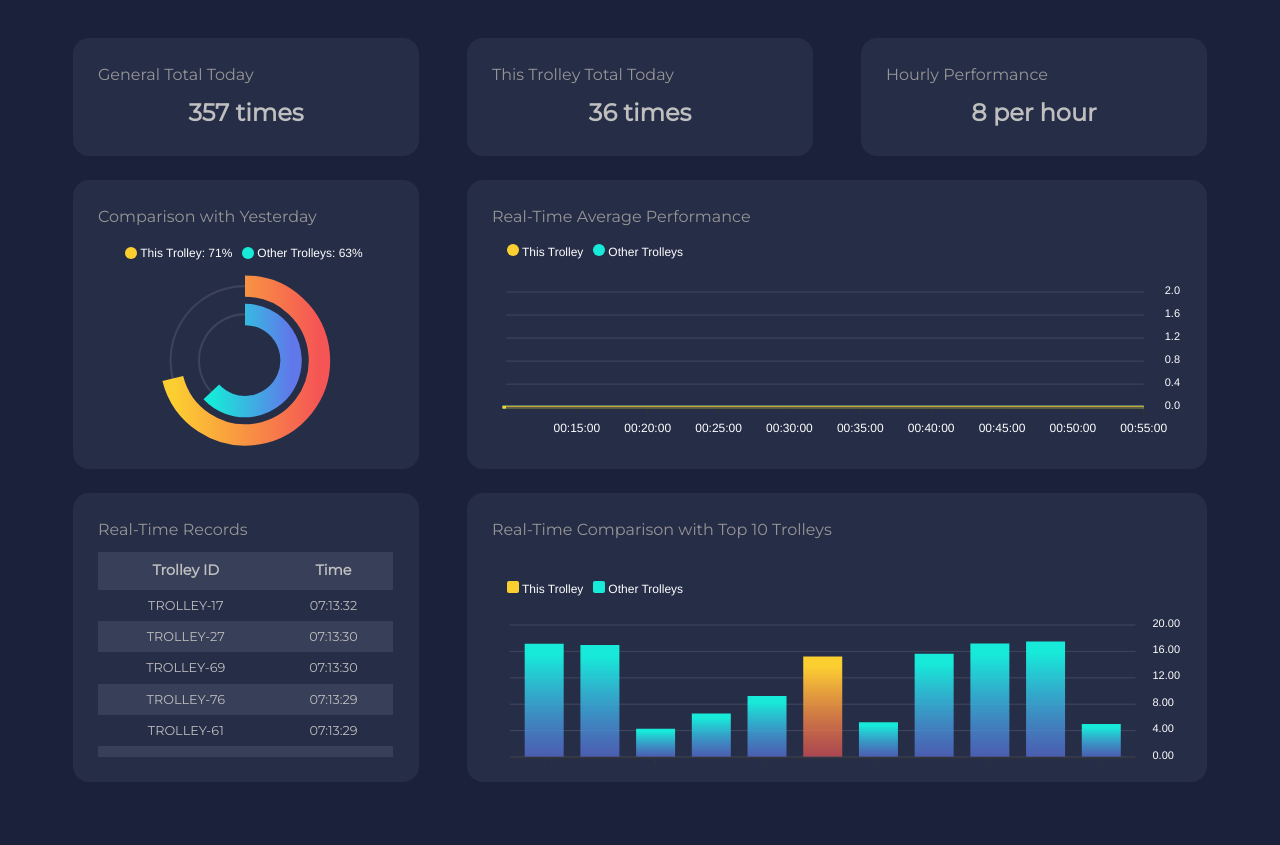
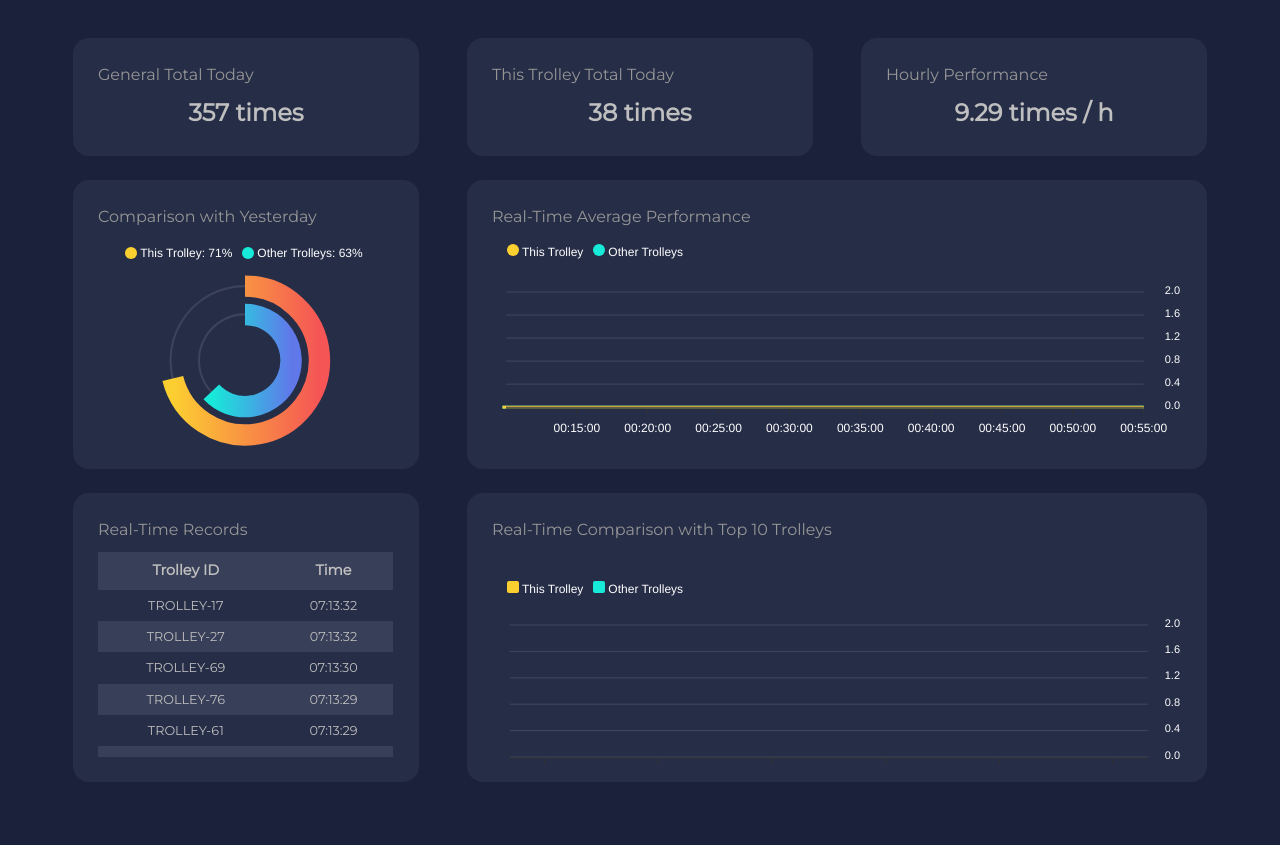
Before and after one commit to junjie-chan/Handwashing-Monitor-Dashboard, a CodeIgniter 4 app: the page made by app/Views/dashboard.php in a window 1280 px wide. Run offline with PHP 8.4 and a stand-in for CodeIgniter, Linux system fonts and the light colour scheme; the template is opened without the code that fills it, so the values that code supplies are empty; some libraries are stand-ins or nearby versions.

Commit message:
LAZYCC-67 Generate testing data and update the labels of current trolley.

```diff
--- a/app/Views/dashboard.php
+++ b/app/Views/dashboard.php
@@ -65,14 +65,14 @@
                         <div class="col-md-4 p-4 style_box">
                             <div class="box">
                                 <p class="titles">This Trolley Total Today</p>
-                                <p>36 times</p>
+                                <p><span>36</span> times</p>
                             </div>
                         </div>
 
                         <div class="col-md-4 p-4 style_box">
                             <div class="box">
                                 <p class="titles">Hourly Performance</p>
-                                <p>8 per hour</p>
+                                <p><span>8</span> times / h</p>
                             </div>
                         </div>
                     </div>
--- a/public/javascript/dashboard.js
+++ b/public/javascript/dashboard.js
@@ -258,11 +258,11 @@ var column_options = {
   series: [
     {
       name: "This Trolley",
-      data: generate_this_trolley(),
+      data: Array(11).fill(0),
     },
     {
       name: "Other Trolleys",
-      data: generate_other_trolleys(),
+      data: Array(11).fill(0),
     },
   ],
   fill: {
@@ -376,3 +376,23 @@ var table_container = document.querySelector("#table_container");
 var style = window.getComputedStyle(container);
 var height = style.getPropertyValue("height");
 table_container.style.height = height;
+
+// Update label data of current trolley
+function generate_this_trolley_data_in_random_time() {
+  const random_interval = parseInt(generate_random_number(1, 2, 5)) * 1000;
+  setTimeout(function () {
+    // Update this trolley total
+    var label = document.querySelector(
+      "#labels_container .style_box:nth-of-type(2) span"
+    );
+    label.textContent = parseInt(label.textContent) + 1;
+    // Update this trolley total
+    var label = document.querySelector(
+      "#labels_container .style_box:last-of-type span"
+    );
+    var num = generate_random_number(1, 5, 12)[0];
+    label.textContent = parseFloat(num).toFixed(2);
+    generate_this_trolley_data_in_random_time();
+  }, random_interval);
+}
+generate_this_trolley_data_in_random_time();
```
